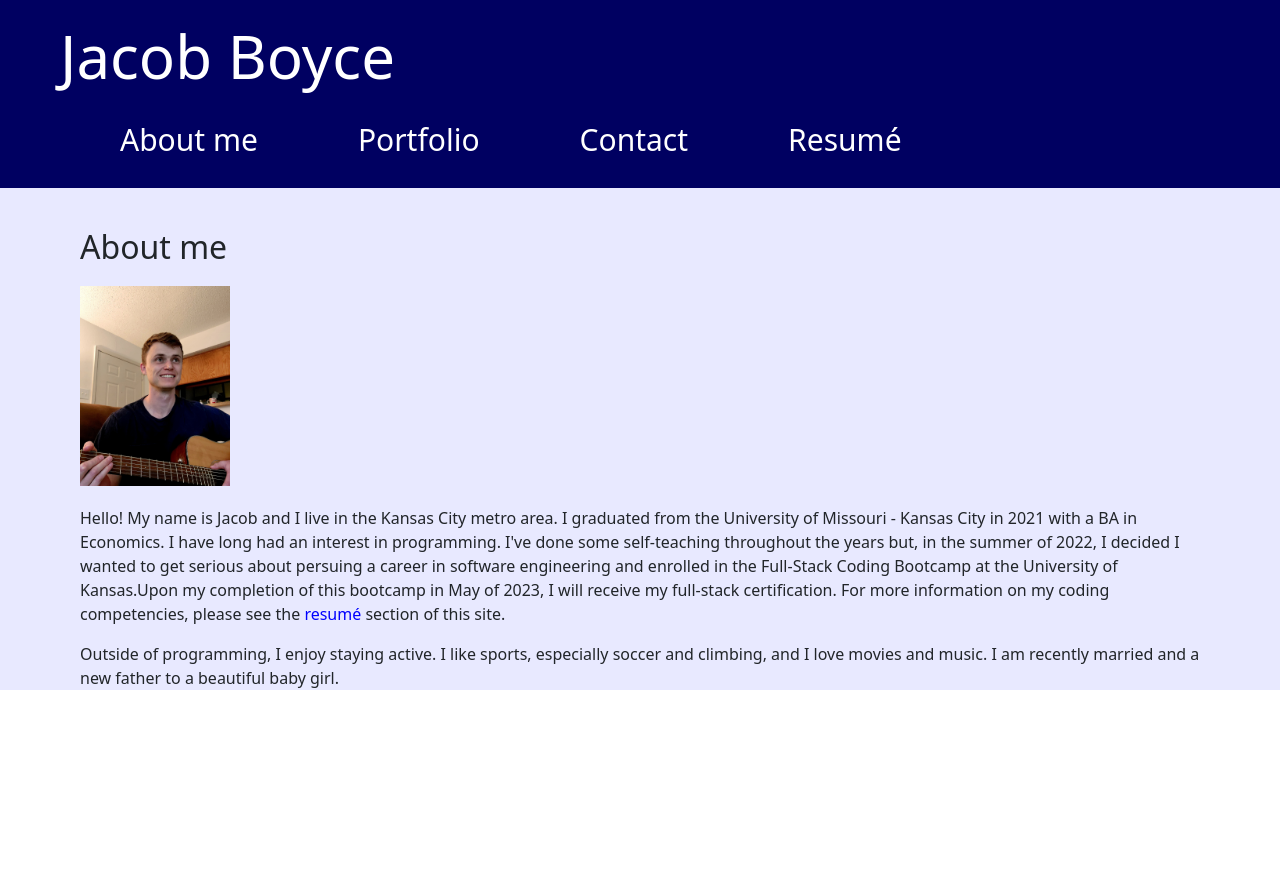
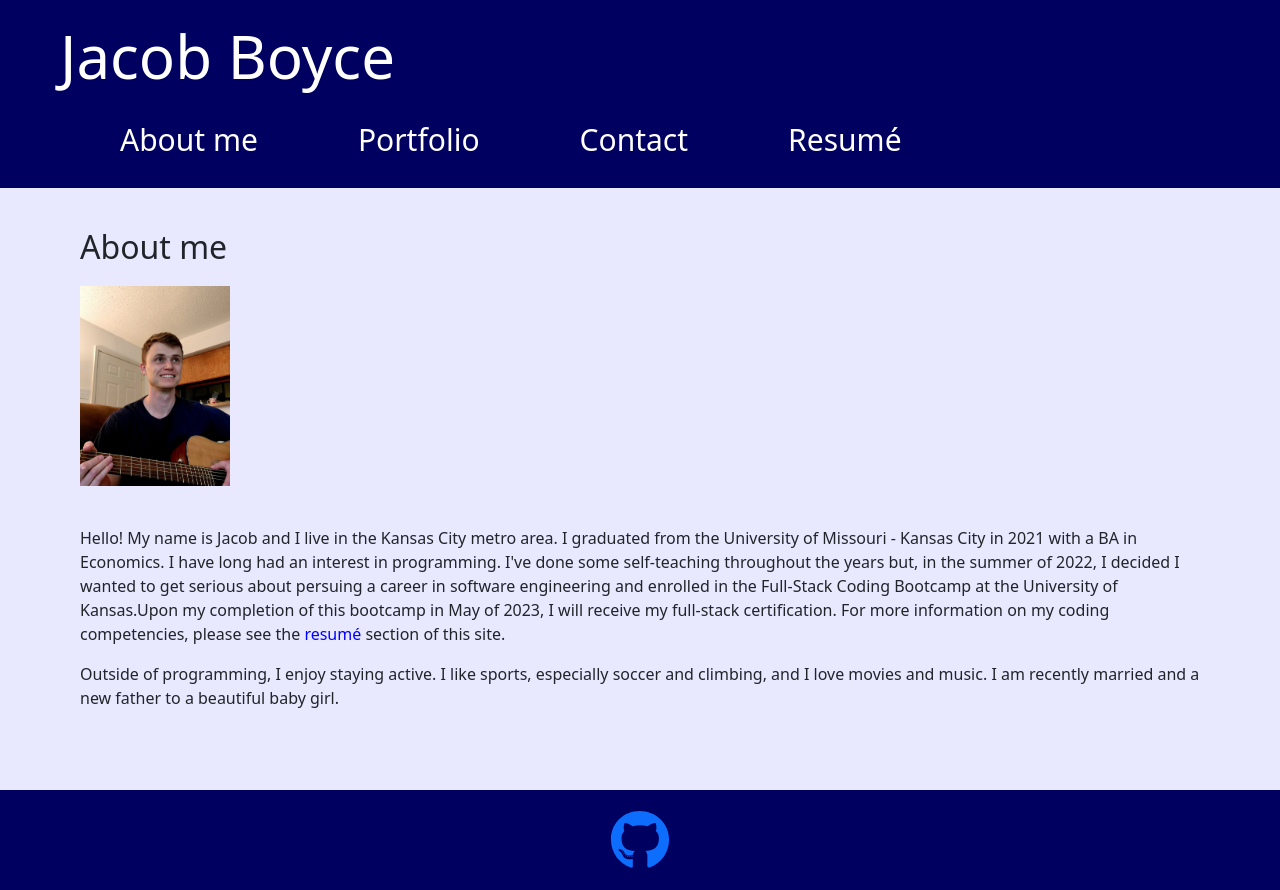
Before and after one commit to jboyce313/project-portfolio, a React (Create React App) app: page / in a window 1280 px wide. Before the commit the page ends 800 px from the top, so only its background shows below. Built offline with nearby package versions, Linux system fonts and the light colour scheme.

Commit message:
created footer, edited css

```diff
--- a/package.json
+++ b/package.json
@@ -12,6 +12,7 @@
     "react": "^17.0.2",
     "react-bootstrap": "^2.7.4",
     "react-dom": "^17.0.2",
+    "react-icons": "^4.8.0",
     "react-scripts": "5.0.1",
     "web-vitals": "^2.1.4"
   },
--- a/src/App.js
+++ b/src/App.js
@@ -5,11 +5,13 @@ import "./styles/AboutMe.css";
 import "./styles/App.css";
 import "./styles/Portfolio.css";
 import "./styles/Contact.css";
+import "./styles/Footer.css";
 import Header from "./components/Header";
 import AboutMe from "./components/AboutMe";
 import Portfolio from "./components/Portfolio";
 import Contact from "./components/Contact";
 import Resume from "./components/Resume";
+import Footer from "./components/Footer";
 
 function App() {
   const [display, setDisplay] = useState("start");
@@ -28,6 +30,7 @@ function App() {
           <AboutMe display={display} setDisplay={setDisplay} />
         )}
       </div>
+      <Footer />
     </div>
   );
 }
--- a/src/components/AboutMe.js
+++ b/src/components/AboutMe.js
@@ -21,7 +21,7 @@ function AboutMe({ display, setDisplay }) {
         </span>{" "}
         section of this site.
       </p>
-      <p>
+      <p className="lastParagraph">
         Outside of programming, I enjoy staying active. I like sports,
         especially soccer and climbing, and I love movies and music. I am
         recently married and a new father to a beautiful baby girl.
--- /dev/null
+++ b/src/components/Footer.js
@@ -0,0 +1,12 @@
+import React from "react";
+import { FaGithub } from "react-icons/fa";
+
+export default function Footer() {
+  return (
+    <div className="footer">
+      <a href="https://github.com/jboyce313">
+        <FaGithub className="githubIcon" />
+      </a>
+    </div>
+  );
+}
--- a/src/styles/AboutMe.css
+++ b/src/styles/AboutMe.css
@@ -2,11 +2,11 @@
   height: 200px;
   width: auto;
   margin-top: 20px;
-  margin-bottom: 20px;
+  margin-bottom: 40px;
 }
 
-.bio {
-  margin-top: 0px;
+.aboutMe {
+  padding-bottom: 80px;
 }
 
 .aboutMeHeader {
@@ -16,3 +16,7 @@
 .resumeLink {
   color: blue;
 }
+
+.lastParagraph {
+  margin-bottom: 0;
+}
--- a/src/styles/Contact.css
+++ b/src/styles/Contact.css
@@ -19,4 +19,6 @@ a,
 
 .contactPage p {
   margin-top: 50px;
+  margin-bottom: 0;
+  padding-bottom: 50px;
 }
--- /dev/null
+++ b/src/styles/Footer.css
@@ -0,0 +1,12 @@
+.footer {
+  display: flex;
+  justify-content: center;
+  align-items: center;
+  background-color: rgb(0, 0, 97);
+
+  height: 100px;
+}
+
+.githubIcon {
+  font-size: 60px;
+}
```
Also changed, not shown: 1 other file (tests, documents, lock files or other folders).
